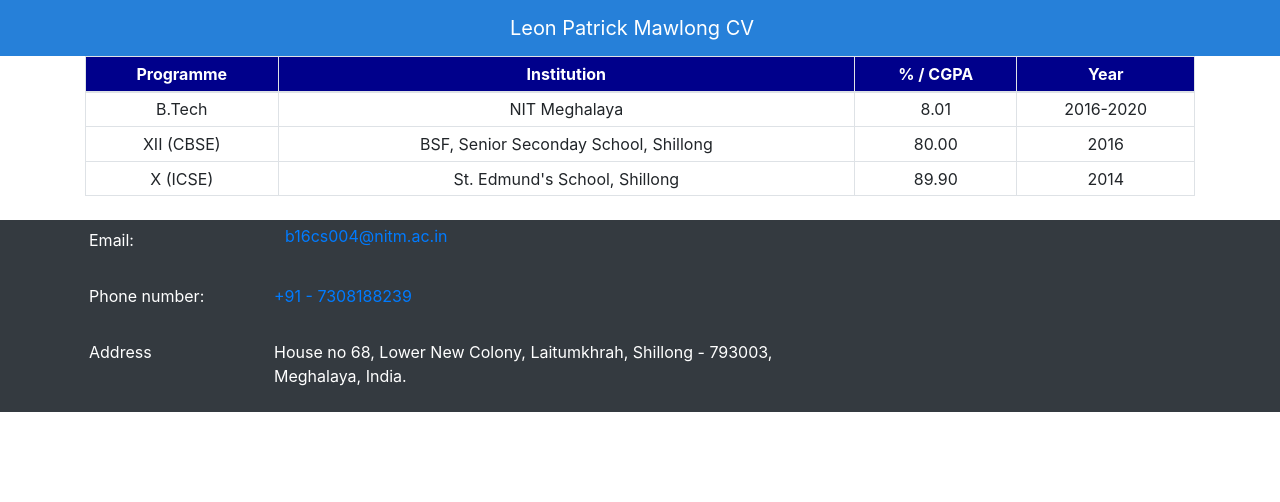
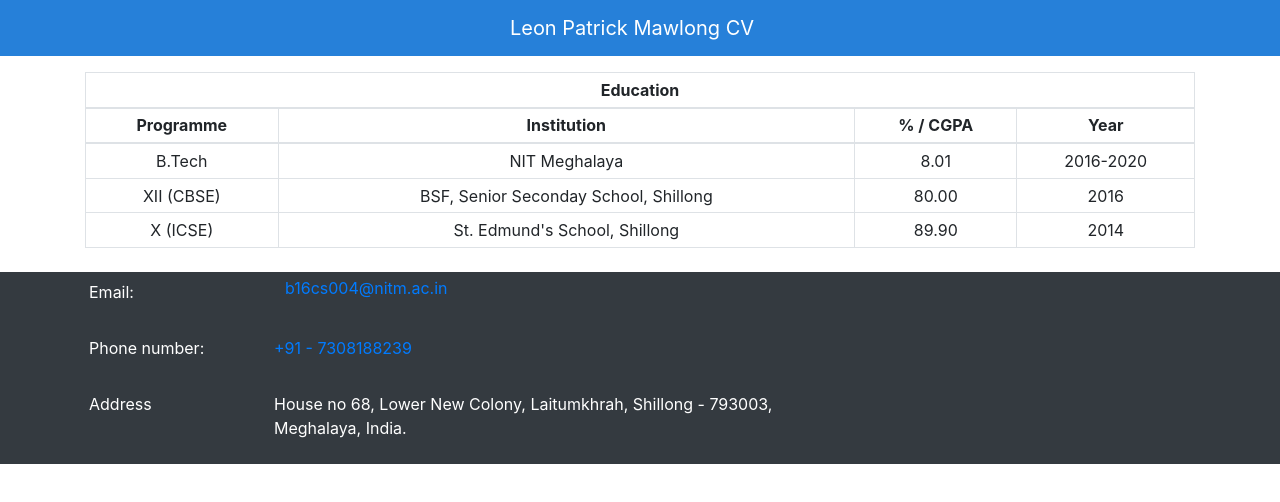
Before and after one commit to Mawlong/CV, a React (Create React App) app in the folder cv/: page / in a window 1280 px wide. Shown: the top 502 px of the page. Built offline with nearby package versions, Linux system fonts and the light colour scheme; the HTML template or start-up script is replaced by a standard one.

Commit message:
added header

```diff
--- a/cv/src/components/education.js
+++ b/cv/src/components/education.js
@@ -3,28 +3,40 @@ import {Container, Table} from 'react-bootstrap'
 
 function education() {
     return (
-        <Container>
-            <Table responsive bordered hover size="sm">
-                <thead style={{backgroundColor:"darkblue", color:"white", textDecoration:"bold"}}>
+        <Container className="mt-3">
+            <Table responsive bordered size="sm">
+
+                <thead>
+                    <th colSpan="4">
+                        Education
+                    </th>
+                </thead>
+
+                <thead>
+
                     <th>Programme</th>
                     <th>Institution</th>
                     <th>% / CGPA</th>
                     <th>Year</th>
+
                 </thead>
 
                 <tbody>
+
                     <tr>
                         <td>B.Tech</td>
                         <td>NIT Meghalaya</td>
                         <td>8.01</td>
                         <td>2016-2020</td>
                     </tr>
+
                     <tr>
                         <td>XII (CBSE)</td>
                         <td>BSF, Senior Seconday School, Shillong</td>
                         <td>80.00</td>
                         <td>2016</td>
                     </tr>
+
                     <tr>
                         <td>X (ICSE)</td>
                         <td>St. Edmund's School, Shillong</td>
```
Lines whose indentation alone changed are shown as unchanged.
